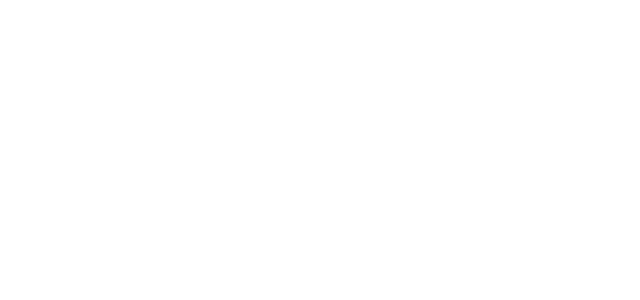
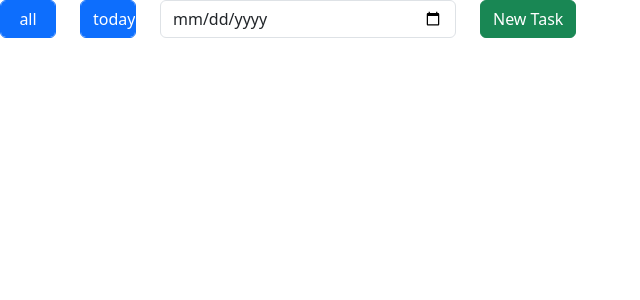
Before and after one commit to JeffDBrito/todo-list, a Nuxt app: page / in a window 1280 px wide. Shown: the top 300 px of the page, without its empty margins (0-640 px from the left). Built offline with nearby package versions, Linux system fonts and the light colour scheme.

Commit message:
Creating index page

```diff
--- /dev/null
+++ b/pages/index.vue
@@ -0,0 +1,15 @@
+<template>
+    <div class="row col-md-6">
+        <div class="col-md-9">
+            <DateFilter />
+        </div>
+        <div class="col-md-3">
+            <TaskNewTask />
+        </div>
+    </div>
+</template>
+
+<script setup>
+
+
+</script>
```
